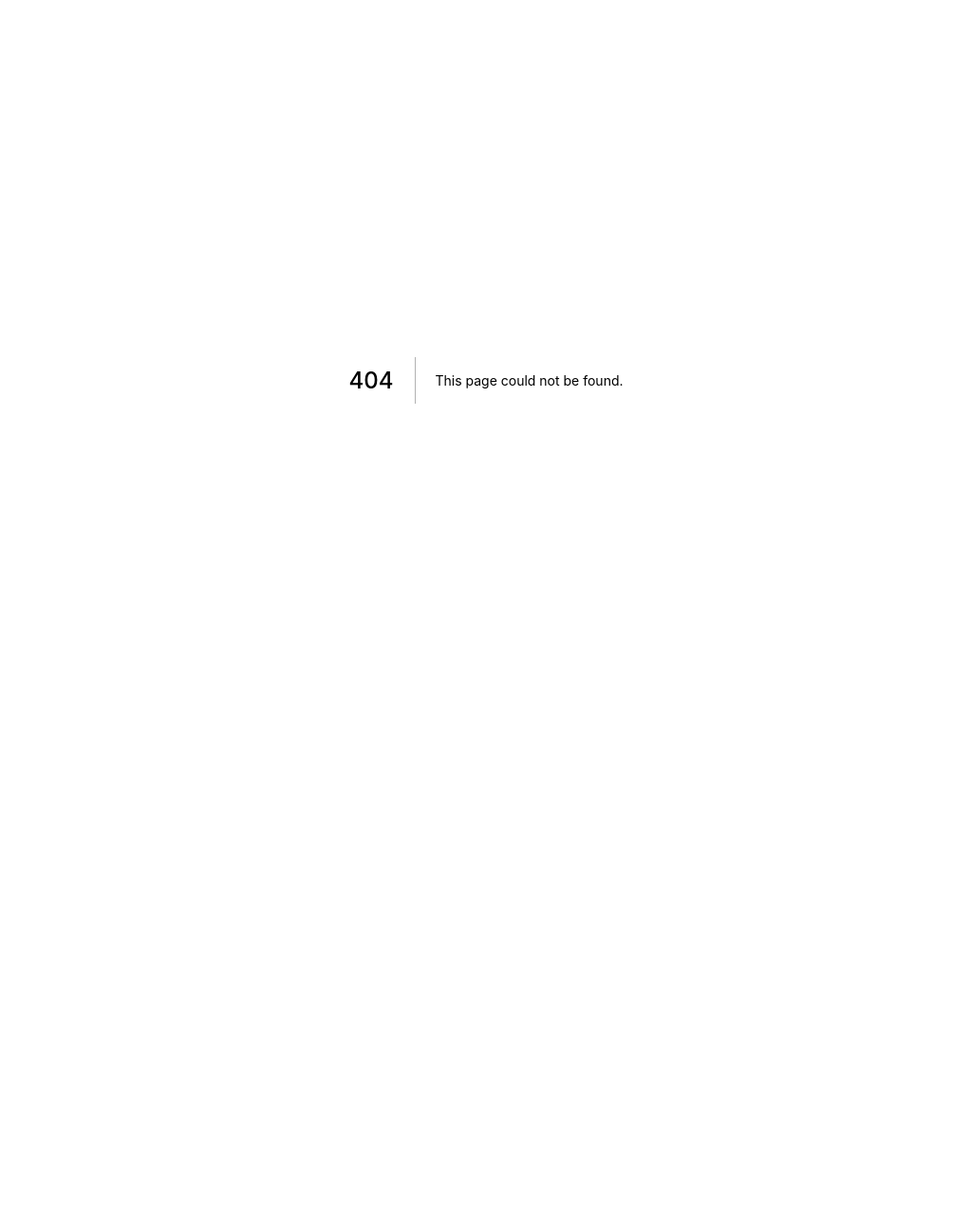
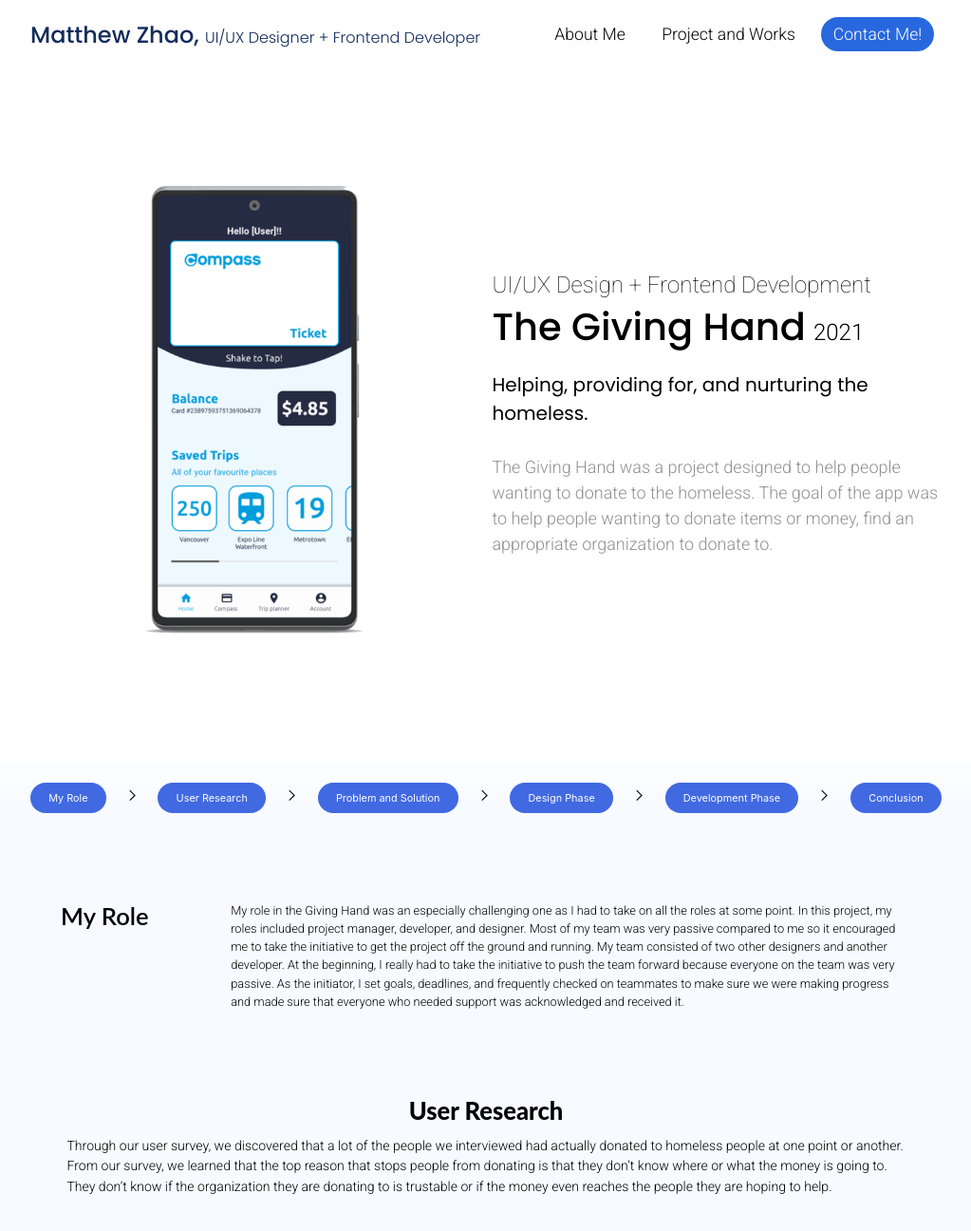
Before and after one commit to ItsMe-Matt/portfolio, a Next.js app: page /GivingHand in a window 1280 px wide. Before the commit this address had no page. Shown: the top 1296 px of the page at 95% size, without its empty margins (128-1151 px from the left). Before the commit the page ends 800 px from the top, so only its background shows below. Built offline with nearby package versions, Linux system fonts and the light colour scheme.

Commit message:
Added the Giving Hand page

```diff
--- a/comps/HeadNav/index.js
+++ b/comps/HeadNav/index.js
@@ -17,7 +17,7 @@ export default function HeadNav() {
 
         <NavCont>
 
-        <Link href="/">
+        <Link href="/AboutMe">
             <AbtMe>
             About Me
             </AbtMe>
--- a/comps/OtherProj/index.js
+++ b/comps/OtherProj/index.js
@@ -5,11 +5,14 @@ import { GrFormPrevious, GrFormNext } from "react-icons/gr"
 
 export default function OtherProj({
     next="Next Project",
-    back="Previous Project"
+    back="Previous Project",
+
+    nextLink="/",
+    backLink="/"
 }){
 
     return <Container>
-        <Link href="/">
+        <Link href={backLink}>
             <NavBtn>
                 <GrFormPrevious size="1vw"/>
                 {back}
@@ -17,7 +20,7 @@ export default function OtherProj({
         </Link>
 
 
-        <Link href="/">
+        <Link href={nextLink}>
             <NavBtn>
                 {next}
                 <GrFormNext size="1vw"/>
--- a/comps/TextBox3/index.js
+++ b/comps/TextBox3/index.js
@@ -53,7 +53,7 @@ margin-bottom: 1vw;
 text-align: left;
 `
 const Paragraph = styled.div`
-width: 80%;
+width: 100%;
 
 font-size: 1vw;
 font-family: Roboto;
--- /dev/null
+++ b/pages/GivingHand/index.js
@@ -0,0 +1,211 @@
+import { useState } from 'react';
+import styled from 'styled-components'
+import Image from 'next/image';
+
+import ContactUI from '../../comps/ContactUI';
+import HeadNav from '../../comps/HeadNav';
+import CaseNav from '../../comps/CaseNav';
+import TextBox from '../../comps/TextBox';
+import TextBox2 from '../../comps/TextBox2';
+import TextBox3 from '../../comps/TextBox3';
+import OtherProj from '../../comps/OtherProj';
+
+import Video from '../../comps/Video';
+
+
+import ProjTable from '../../comps/ProjTable';
+
+import Proj from '../data/Proj.json'
+import CaseTable from '../../comps/CaseTable';
+
+
+export default function GivingHandUI() {
+  var [S1Display, setS1Display] = useState("none")
+  var [S2Display, setS2Display] = useState("none")
+  var [S3Display, setS3Display] = useState("none")
+
+  var P0 = Proj[2]
+
+//For Contact Area
+  function S1On(){
+    setS1Display("flex")
+  }
+  function S1Off(){
+    setS1Display("none")
+  }
+  function S2On(){
+    setS2Display("flex")
+  }
+  function S2Off(){
+    setS2Display("none")
+  }
+  function S3On(){
+    setS3Display("flex")
+  }
+  function S3Off(){
+    setS3Display("none")
+  }
+
+  return (<div>
+    <Container>
+    <HeadNav />
+      <Hero>
+        <RowCenter>
+          <ProjTable
+          role={P0.type}
+          year="2021"
+          name={P0.header}
+          summary={P0.description}
+          img="/static/CompassPlus/header.png"
+          imgType="1"
+          HL={P0.headline}
+          />
+        </RowCenter>
+      </Hero>
+
+      <Content>
+        <CaseNav />
+        <Cat>
+          <IDCont id='role'>
+            <TextBox3
+              header='My Role'
+              description='My role in the Giving Hand was an especially challenging one as I had to take on all the roles at some point. In this project, my roles included project manager, developer, and designer. Most of my team was very passive compared to me so it encouraged me to take the initiative to get the project off the ground and running. My team consisted of two other designers and another developer. At the beginning, I really had to take the initiative to push the team forward because everyone on the team was very passive. As the initiator, I set goals, deadlines, and frequently checked on teammates to make sure we were making progress and made sure that everyone who needed support was acknowledged and received it.'
+            />
+          </IDCont>
+
+          <IDCont id='research'>
+            <TextBox
+              header='User Research'
+              description='Through our user survey, we discovered that a lot of the people we interviewed had actually donated to homeless people at one point or another. From our survey, we learned that the top reason that stops people from donating is that they don’t know where or what the money is going to. They don’t know if the organization they are donating to is trustable or if the money even reaches the people they are hoping to help.'
+            />
+          </IDCont>
+
+
+
+        <IDCont id='prob'>
+          <TextBox2
+            LHead='Problem Identification'
+            LDescription='A lot of people in Vancouver want to help and donate to the homeless but most people do not know if the organization is trustable or if the money even reaches the people they are hoping to help with their donation.'
+
+            RHead='Goal/Solution'
+            RDescription='Our solution is creating an app that aids users when researching and finding a location to donate to. By answering a couple questions, our app gives the user a couple organizations to donate to.'
+            />
+        </IDCont>
+
+        <TextBox
+        header='Design Stage'
+        description='During the design stage, I made a medium fidelity prototype along with the rest of the team. Although, not too many of the designs remained too intact at the end, ideas did evolve and this gave us the chance to explore which designs worked and which designs did not work too well. One of the designs that was well received was my organization question page. On this page, on my medium fidelity, it would drop down to show more details about the organizations. On the final version, it would open a Pop up and then you can confirm on the pop up. One of the reasons we did this was to make sure that the users would at least glance through the information about the organizations. We cannot force the users to do anything but we can always work certain behaviors into the flow. As the development phase began, I was no longer able to put as much time into design and focused more time into building out the components and layout of the page.
+        '
+
+        />
+
+        <TextBox
+        header='Development Stage'
+        description='When the development stage began, the designs were simple enough to not require too many edits and changes. I created most of the components and page layouts as well as the pop ups which took a while to figure out. Other than that everything was just a grind. There was one more feature that I wanted to implement which was a map for the organizations where you just got to look around and see the organizations and where they were located.'
+
+        />
+
+
+
+        <IDCont id='end'>
+          <TextBox
+            header='End Product'
+            description='At the end, I was pretty happy with how the project came out. With my knowledge and experience of NextJS now, I would definitely attach the app to a dataset and get the maps feature working. I would also make the app more interactive with animations and different effects. From this project, I was given the opportunity to work on every aspect of the application and initiate and improve the workflow of the team with meetings and check-ins.'
+          />
+        </IDCont>
+        <OtherProj
+         next='Home'
+
+         back="CompassPlus Project"
+         backLink="/CompassPlus"
+        />
+        </Cat>
+      </Content>
+      <FooterArea id='contact'>
+        <ContactUI
+          onS1Off={()=>S1Off()}
+          onS1Over={()=>S1On()}
+          S1D={S1Display}
+
+          onS2Off={()=>S2Off()}
+          onS2Over={()=>S2On()}
+          S2D={S2Display}
+
+          onS3Off={()=>S3Off()}
+          onS3Over={()=>S3On()}
+          S3D={S3Display}
+        />
+      </FooterArea>
+    </Container>
+    </div>)
+}
+
+
+
+const Container = styled.div`
+cursor: context-menu
+`
+const Hero = styled.div`
+  background-color: #fff;
+  height: 91vh;
+  display: flex;
+  flex-direction: column;
+  align-items: center;
+  justify-content: center;
+  overflow: hidden;
+`
+const RowCenter = styled.div`
+  display: flex;
+  flex-direction: column;
+  align-items: center;
+  justify-content: center;
+`
+const Content = styled.div`
+  min-height: 100vh;
+  background-color: #f7faff;
+  padding: 3vh 0;
+  display: flex;
+  flex-direction: column;
+  align-items: center;
+
+  box-shadow: 0 2vh 5vh #fff inset;
+`
+const IDCont = styled.div`
+`
+const Cat = styled.div`
+margin: 3vh 0;
+display: flex;
+flex-direction: column;
+align-items: center;
+`
+const ImgCont1 = styled.div`
+width: 20%;
+box-shadow: 0 0 1vw #75a6ff;
+`
+const Div2 = styled.div`
+display: flex;
+flex-direction: row;
+background-color: red;
+width: 98vw;
+`
+const ImgCont2 = styled.div`
+width: 50%;
+`
+const EndImg = styled.div`
+width: 100%;
+padding: 1.5vw 17vw;
+display: flex;
+justify-content: space-between;
+margin-top: 1vw;
+background-color: #122c5c;
+`
+const FooterArea = styled.div`
+  padding: 5vh 0;
+  display: flex;
+  flex-direction: column;
+  align-items: center;
+`
+
+/*
+<Video embedId='ar5WlWITb7s'/>
+*/
--- a/pages/data/Proj.json
+++ b/pages/data/Proj.json
@@ -6,7 +6,7 @@
         "description": "CompassPlus is an app designed to replace your physical Compass card with a digital NFC card you can use on your phone.",
         "route": "/CompassPlus",
         "color": "#b8c7e4",
-        "headline": "CompassPlus is an app designed to replace your physical Compass card with a digital NFC card you can use on your phone."
+        "headline": "Designed to become Translink's Offical Mobile Application"
     },
     {
         "header": "Actualize",
@@ -19,10 +19,10 @@
     },
     {
         "header": "The Giving Hand",
-        "type" : "Frontend Development",
+        "type" : "UI/UX Design + Frontend Development",
         "titleImg": "/static/projImg/GHTitle.png",
         "description": "The Giving Hand was a project designed to help people wanting to donate to the homeless. The goal of the app was to help people wanting to donate items or money, find an appropriate organization to donate to.",
-        "route": "/CompassPlus",
+        "route": "/GivingHand",
         "color": "#ffc3a3",
         "headline": "Helping, providing for, and nurturing the homeless."
     }
```
Also changed, not shown: pages/AboutMe/index.js (+30 -7 lines), pages/CompassPlus/index.js (+9 -4 lines), pages/index.js (+15 -0 lines).
